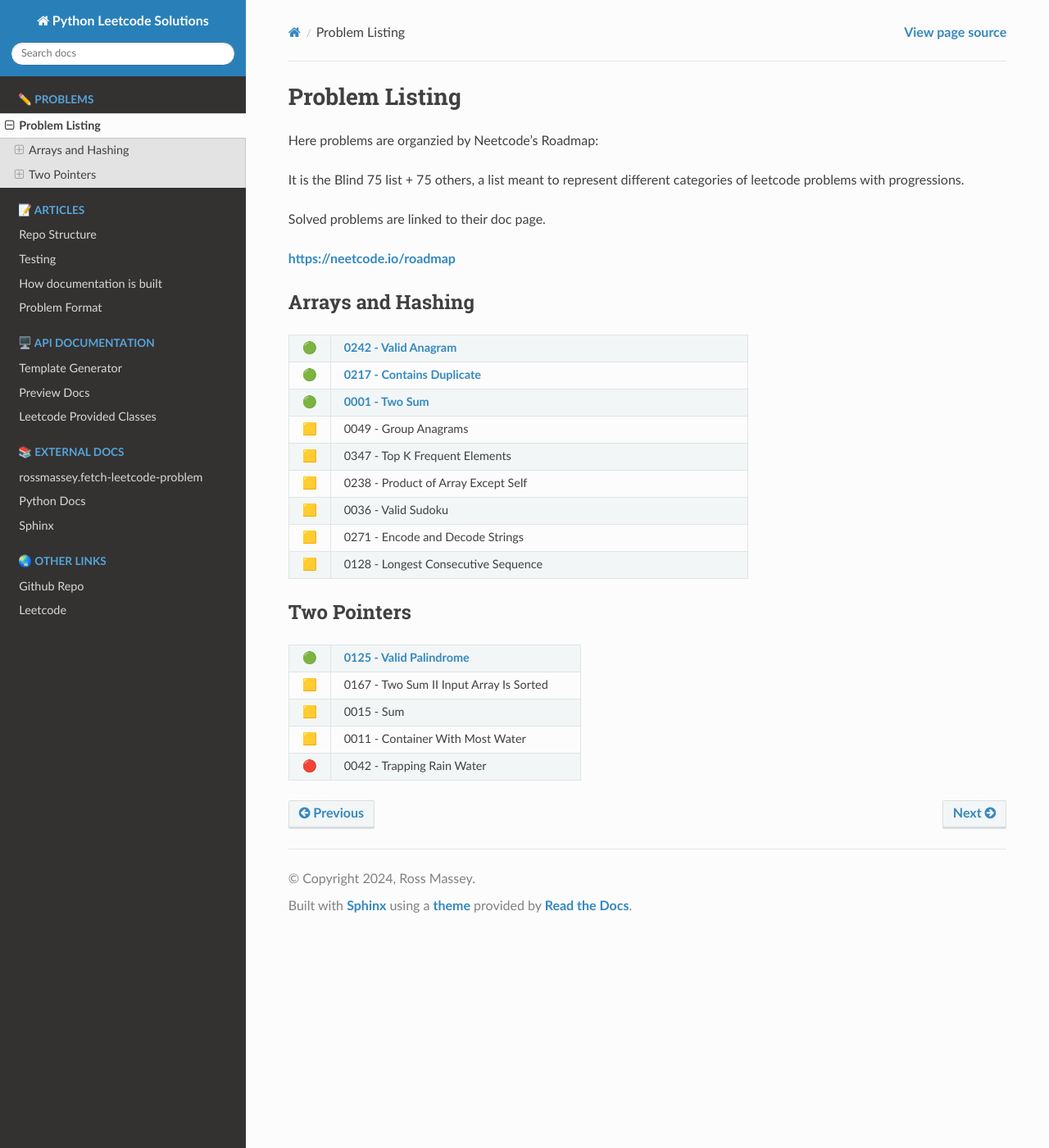
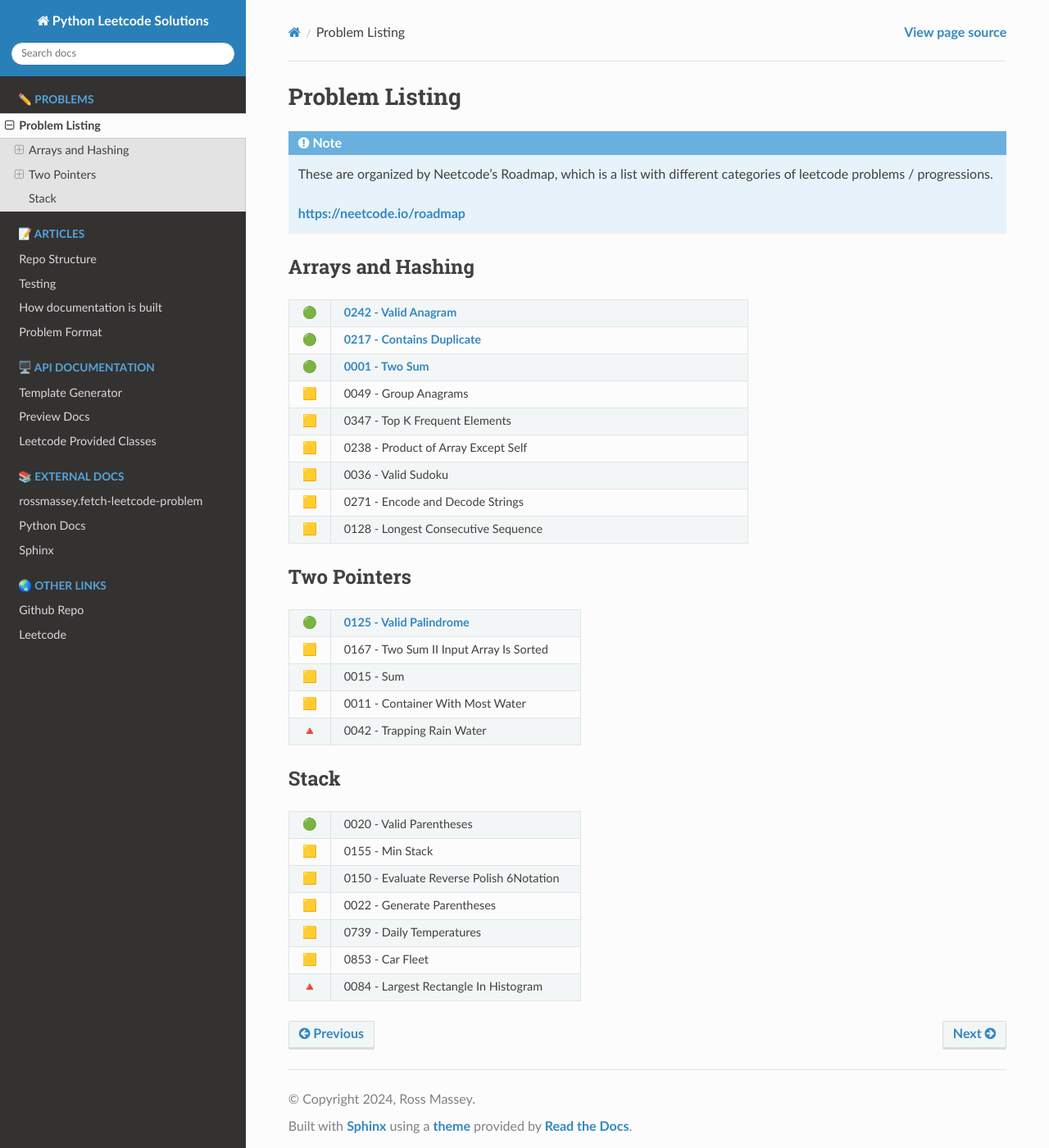
Before and after one commit to rossmassey/python-leetcode, a Sphinx documentation site: the page built from docs/source/neetcode.rst, in a window 1280 px wide and 1400 px high. Shown: the whole window at 82% size. Built offline with Sphinx 7.4.7 and the Read the Docs theme 2.0.0, drawn with Linux system fonts in a browser that asks for light colours.

Commit message:
add stack

```diff
--- a/docs/source/neetcode.rst
+++ b/docs/source/neetcode.rst
@@ -4,15 +4,12 @@
 Problem Listing
 ***************
 
-Here problems are organzied by Neetcode's Roadmap:
+.. note::
 
-It is the Blind 75 list + 75 others, a list meant to represent different
-categories of leetcode problems with progressions.
+    These are organized by Neetcode's Roadmap, which is a list with
+    different categories of leetcode problems / progressions.
 
-Solved problems are linked to their doc page.
-
-`https://neetcode.io/roadmap <https://neetcode.io/roadmap>`_
-
+    `https://neetcode.io/roadmap <https://neetcode.io/roadmap>`_
 
 Arrays and Hashing
 ==================
@@ -48,10 +45,28 @@ Two Pointers
     "🟨", "0167 - Two Sum II Input Array Is Sorted"
     "🟨", "0015 - Sum"
     "🟨", "0011 - Container With Most Water"
-    "🔴", "0042 - Trapping Rain Water"
+    "🔺", "0042 - Trapping Rain Water"
 
 .. toctree::
    :maxdepth: 1
    :hidden:
 
    leetcode/0125_valid_palindrome
+
+Stack
+=====
+
+.. csv-table::
+   :widths: 5, 30
+
+    "🟢", "0020 - Valid Parentheses"
+    "🟨", "0155 - Min Stack"
+    "🟨", "0150 - Evaluate Reverse Polish 6Notation"
+    "🟨", "0022 - Generate Parentheses"
+    "🟨", "0739 - Daily Temperatures"
+    "🟨", "0853 - Car Fleet"
+    "🔺", "0084 - Largest Rectangle In Histogram"
+
+.. toctree::
+   :maxdepth: 1
+   :hidden:
```
